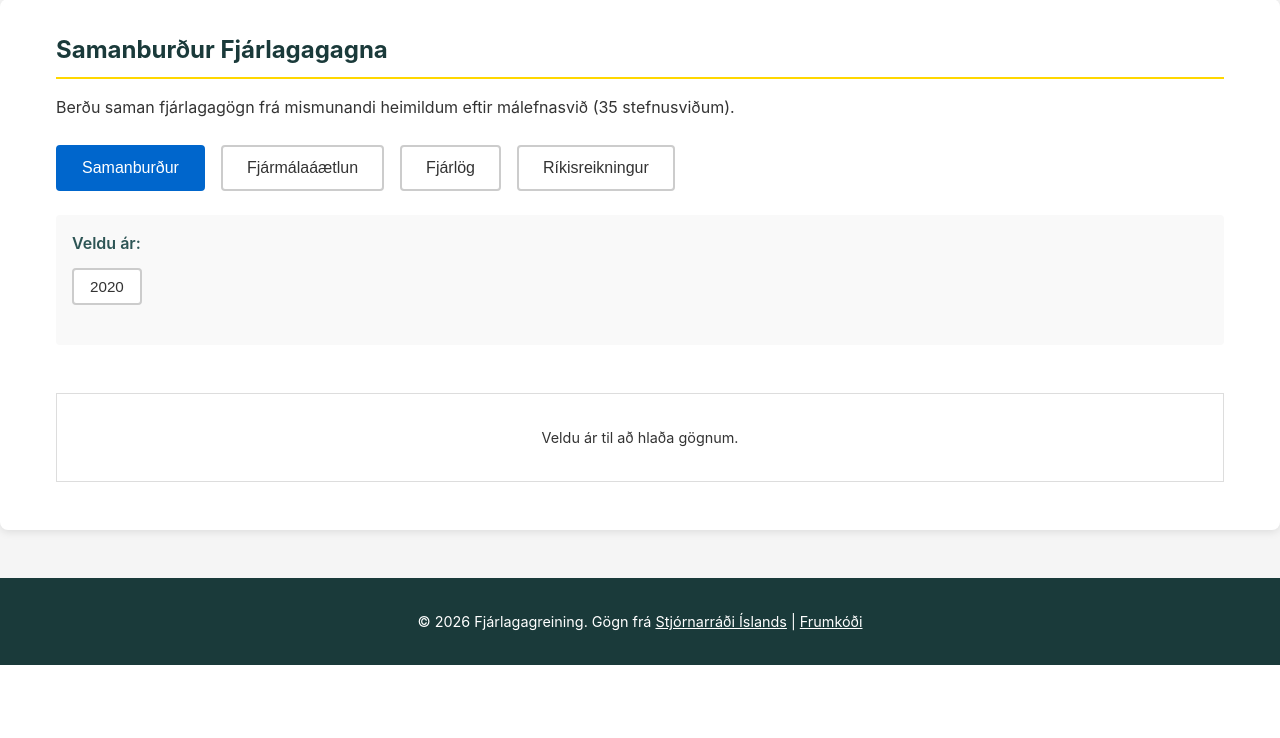
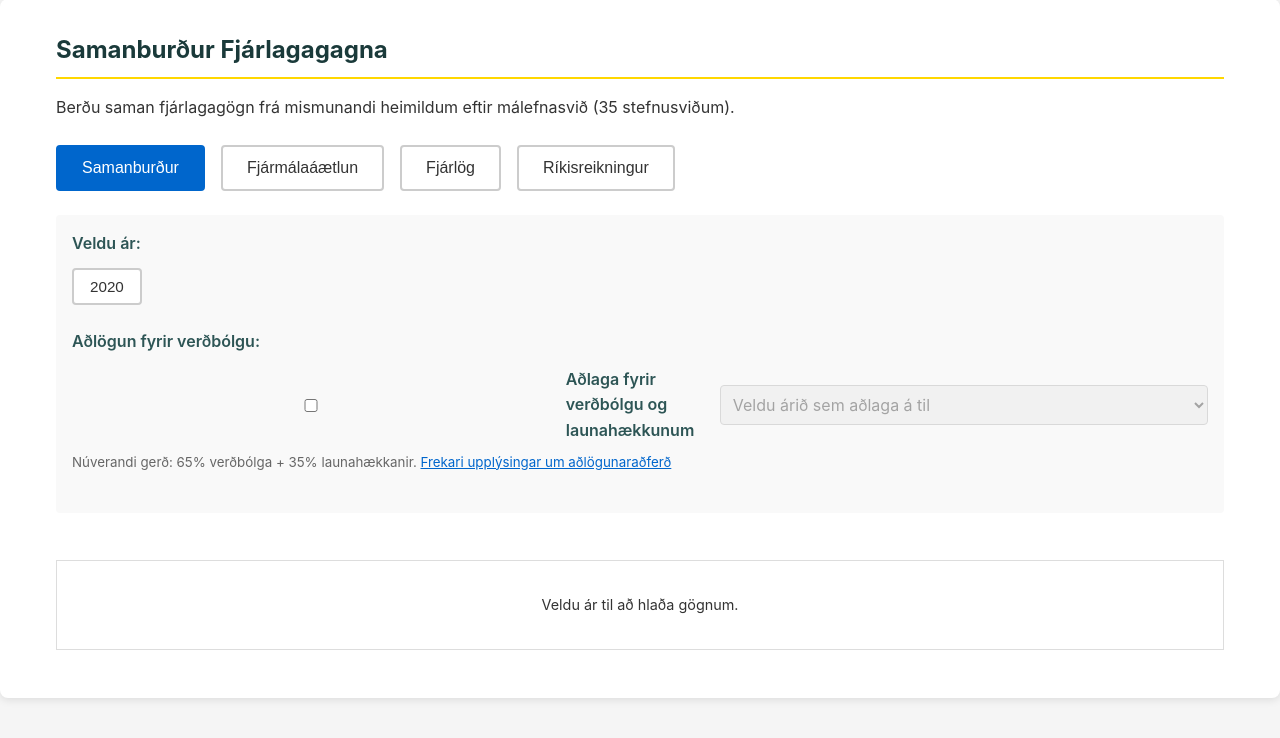
Before and after one commit to bjornlevi/fjarlog, a Flask app: template templates/comparison.html in a window 1280 px wide. Shown: the part 200-938 px from the top of the page. Before the commit the page ends 865 px from the top, so only its background shows below. Run offline with Flask 3, Linux system fonts and the light colour scheme; the template is opened without the code that fills it: most values are stand-ins (such as "Sample title", 1, 10 or a date in 2020).

Commit message:
Add UI controls for inflation adjustment on comparison page
Features:
- Checkbox to enable/disable inflation adjustment
- Dropdown to select target year for adjustment
- Dynamically updates API call with adjust_inflation_to parameter
- Shows cumulative inflation across selected years
- Methodology note showing 65% CPI + 35% wage weight

User can now:
1. View any year's budget data
2. Check 'Aðlaga fyrir verðbólgu' to enable adjustment
3. Select target year (e.g., 2024 for current prices)
4. Table auto-updates showing inflation-adjusted values
5. Compare apples-to-apples across different years

Example: View 2020 budget adjusted to 2024 prices to account for
inflation and wage increases between those years.

Co-Authored-By: Claude Haiku 4.5 <noreply@anthropic.com>

```diff
--- a/templates/comparison.html
+++ b/templates/comparison.html
@@ -236,6 +236,25 @@
     <div id="source-info" class="year-selector-group hidden">
         <p id="source-info-text"></p>
     </div>
+
+    <!-- Inflation adjustment controls -->
+    <div class="year-selector-group" id="inflation-controls">
+        <label>Aðlögun fyrir verðbólgu:</label>
+        <div style="display: flex; gap: 1rem; align-items: center;">
+            <input type="checkbox" id="enable-inflation" onchange="toggleInflationAdjustment()">
+            <label for="enable-inflation" style="margin: 0;">Aðlaga fyrir verðbólgu og launahækkunum</label>
+            <select id="inflation-target-year" onchange="applyInflationAdjustment()" disabled>
+                <option value="">Veldu árið sem aðlaga á til</option>
+                {% for year in years %}
+                <option value="{{ year }}">{{ year }} (núverandi verð)</option>
+                {% endfor %}
+            </select>
+        </div>
+        <small style="display: block; margin-top: 0.5rem; color: #666;">
+            Núverandi gerð: 65% verðbólga + 35% launahækkanir.
+            <a href="/about" style="color: #0066cc;">Frekari upplýsingar um aðlögunaraðferð</a>
+        </small>
+    </div>
 </div>
 
 <!-- Chart -->
@@ -369,7 +388,15 @@
         document.getElementById('error').classList.add('hidden');
         document.getElementById('table-body').innerHTML = '';
 
-        fetch(`/api/malefnasvid?year=${year}`)
+        // Build API URL with inflation adjustment if enabled
+        let apiUrl = `/api/malefnasvid?year=${year}`;
+        const enableInflation = document.getElementById('enable-inflation').checked;
+        const targetYear = document.getElementById('inflation-target-year').value;
+        if (enableInflation && targetYear) {
+            apiUrl += `&adjust_inflation_to=${targetYear}`;
+        }
+
+        fetch(apiUrl)
             .then(response => {
                 if (!response.ok) throw new Error('Network error');
                 return response.json();
@@ -557,6 +584,25 @@
         });
     }
 
+    function toggleInflationAdjustment() {
+        const enabled = document.getElementById('enable-inflation').checked;
+        const targetSelect = document.getElementById('inflation-target-year');
+        targetSelect.disabled = !enabled;
+
+        if (enabled) {
+            // Set default target year to current selected year if available
+            if (!targetSelect.value && selectedYear) {
+                targetSelect.value = selectedYear;
+            }
+        }
+
+        loadData();
+    }
+
+    function applyInflationAdjustment() {
+        loadData();
+    }
+
     // Load default year on page load
     document.addEventListener('DOMContentLoaded', () => {
         const years = {{ years | tojson }};
```
